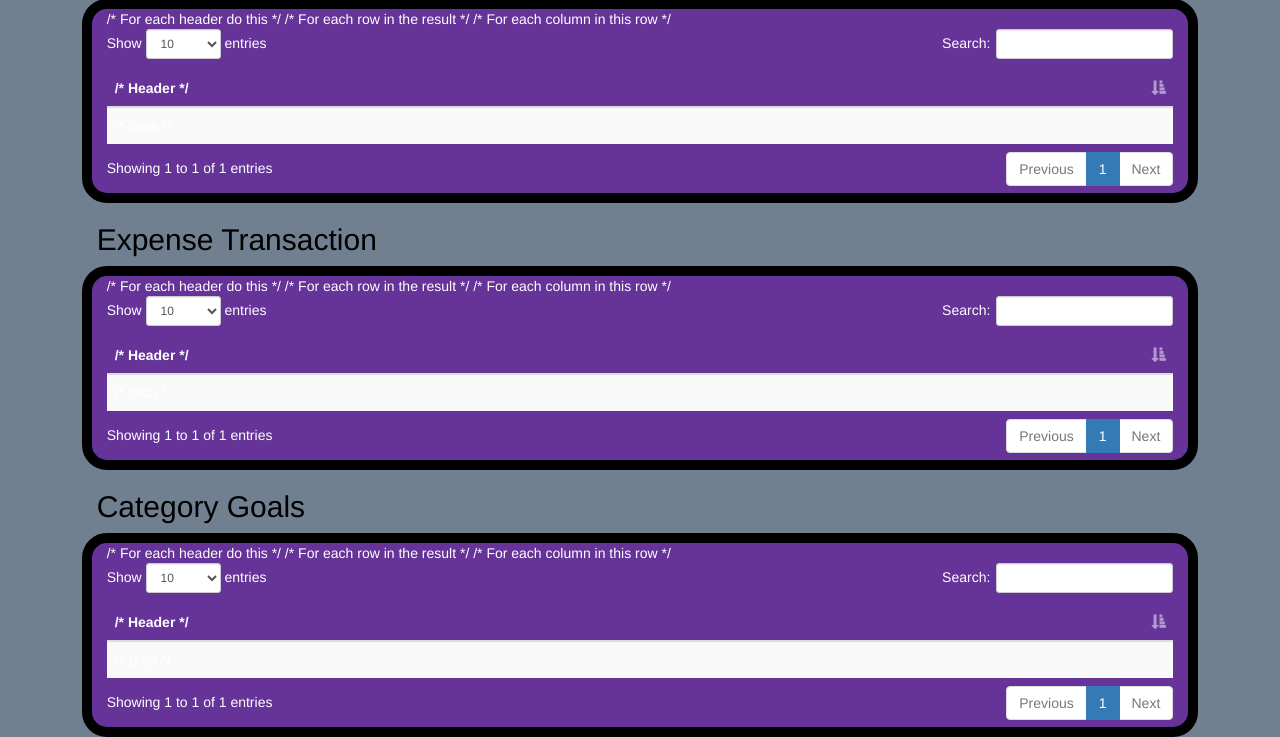
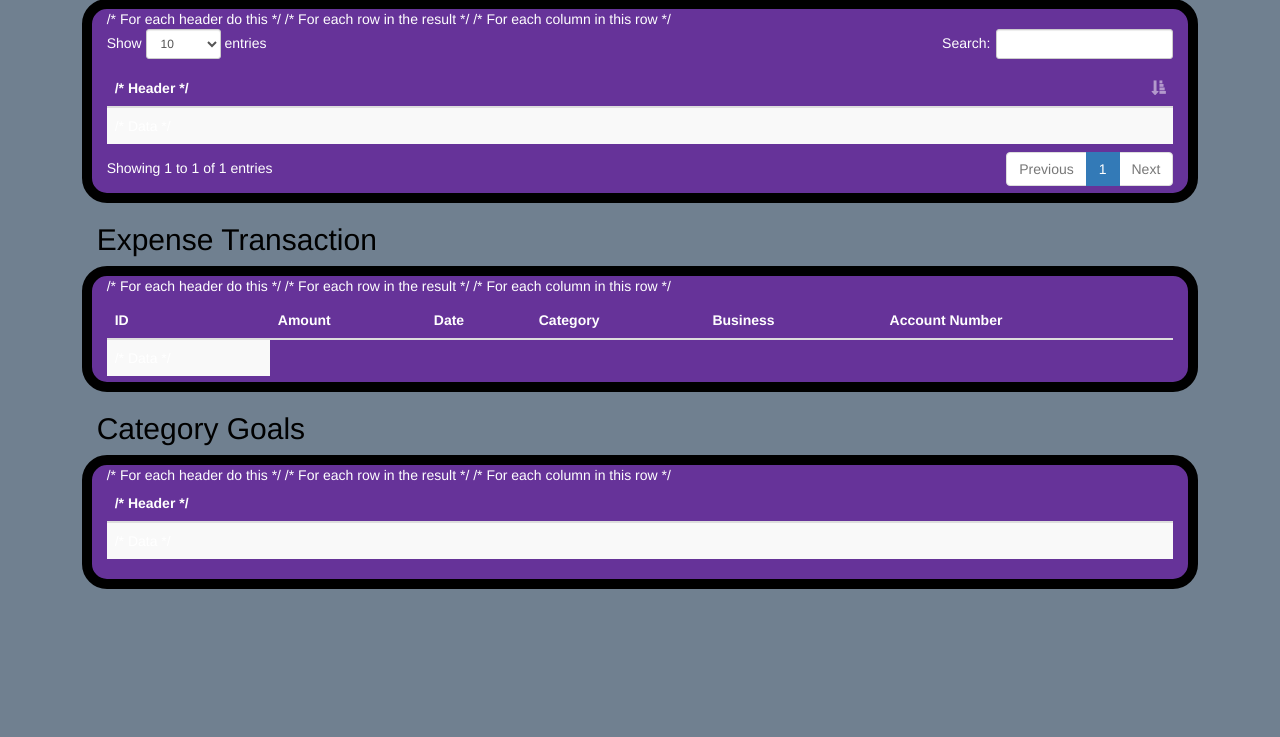
Before and after one commit to cbdrx/DatabaseProject, a PHP site: page / in a window 1280 px wide. Shown: the part 136-873 px from the top of the page. After the commit the page ends 725 px from the top, so only its background shows below. Run offline with PHP 8.4, Linux system fonts and the light colour scheme; the visitor is signed in with stand-in values (Sample User, id 1).

Commit message:
Chris's CHanges 41716

```diff
--- a/html/index.php
+++ b/html/index.php
@@ -57,7 +57,13 @@
                     <table id="allExpenseTable" class="table table-striped">
                     <thead>
                     <tr>
-                        /* For each header do this */ <th> /* Header */ </th>
+                        /* For each header do this */
+                        <th> ID </th>
+                        <th> Amount </th>
+                        <th> Date </th>
+                        <th> Category </th>
+                        <th> Business </th>
+                        <th> Account Number </th>
                     </tr>
                     </thead>
                     <tbody>
--- a/html/php/Queries.php
+++ b/html/php/Queries.php
@@ -23,7 +23,7 @@
 
         $conn = ConnectToDB(); //this will throw an exception if it fails
 
-        $results = $conn->query("select clid from user where clid = " . $username . " and password = " . $password . ";");
+        $results = $conn->query("select clid from user where clid = ' $username' and password = '$password';");
         if($results->num_rows > 0) //if there was a match
         {
             $conn->close();
@@ -37,7 +37,7 @@
     {
         $conn = ConnectToDB();
 
-        $query = "select * from incomeTransaction where FK_user = " . $username . " order by date desc;";
+        $query = "select * from incomeTransaction where FK_user = '$username' order by date desc;";
 
         $results = $conn->query($query);
         $conn->close();
@@ -47,7 +47,7 @@
     function ExpenseTransactionForUser($username)
     {
         $conn = ConnectToDB();
-        $query = "select * from expenseTransaction where FK_user = " . $username . " order by date desc;";
+        $query = "select * from expenseTransaction where FK_user = '$username' order by date desc;";
 
         $results = $conn->query($query);
         $conn->close();
```
